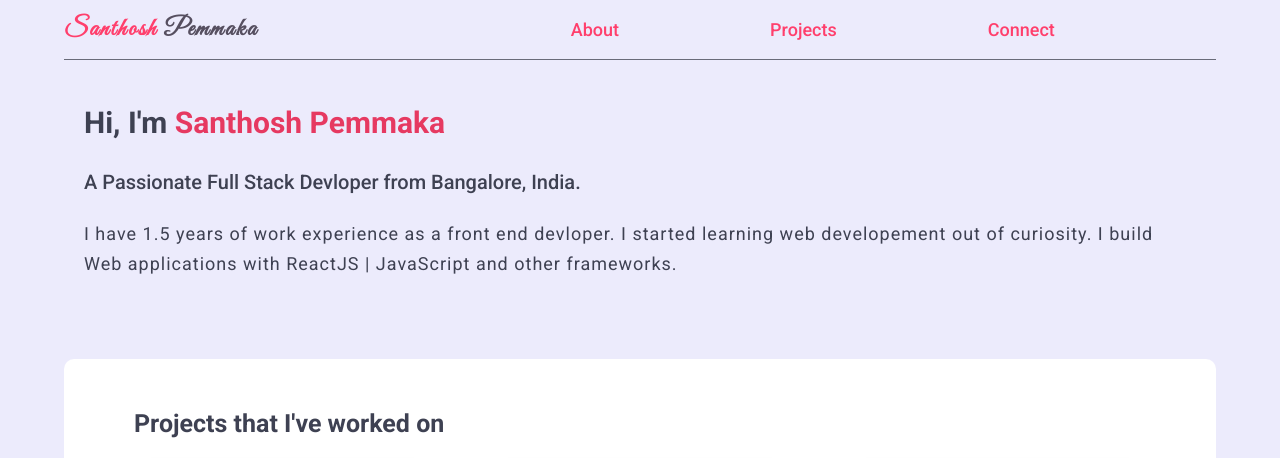
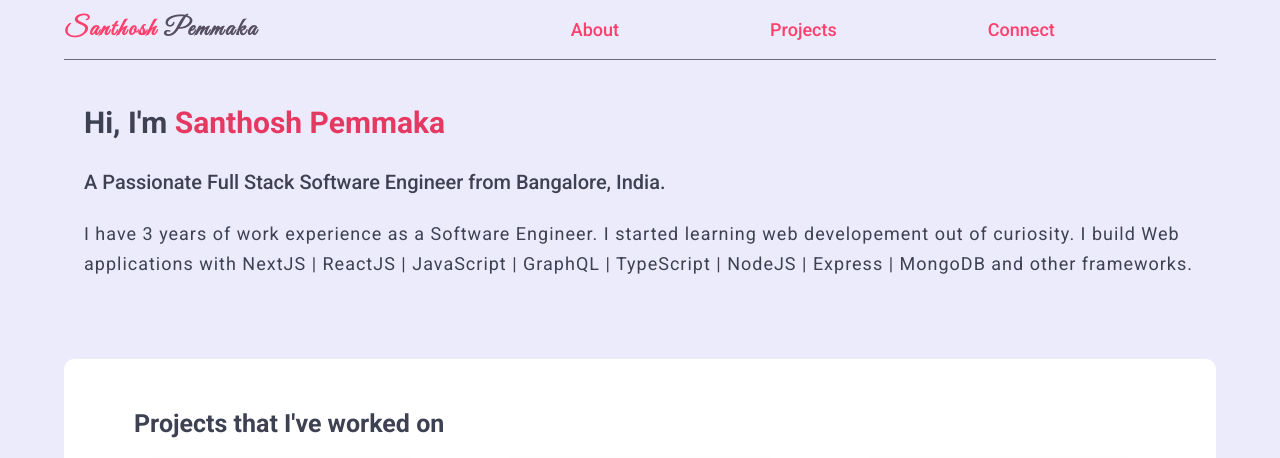
Before and after one commit to santhoshpemmaka/PersonalWebsite-neog, a plain HTML site: page index.html in a window 1280 px wide. Shown: the top 458 px of the page. Drawn offline with Linux system fonts and the light colour scheme.

Commit message:
Update index.html file.

```diff
--- a/index.html
+++ b/index.html
@@ -26,12 +26,12 @@
 			<div class="user-info" id="about">
 				<label class="user-name">Hi, I'm <span>Santhosh Pemmaka</span></label>
 				<label class="user-label"
-					>A Passionate Full Stack Devloper from Bangalore, India.</label
+					>A Passionate Full Stack Software Engineer from Bangalore, India.</label
 				>
 				<label class="user-detail"
-					>I have 1.5 years of work experience as a front end devloper. I
+					>I have 3 years of work experience as a Software Engineer. I
 					started learning web developement out of curiosity. I build Web
-					applications with ReactJS | JavaScript and other frameworks.
+					applications with NextJS | ReactJS | JavaScript | GraphQL | TypeScript | NodeJS | Express | MongoDB and other frameworks.
 				</label>
 			</div>
 			<div class="project-container" id="projects">
```
